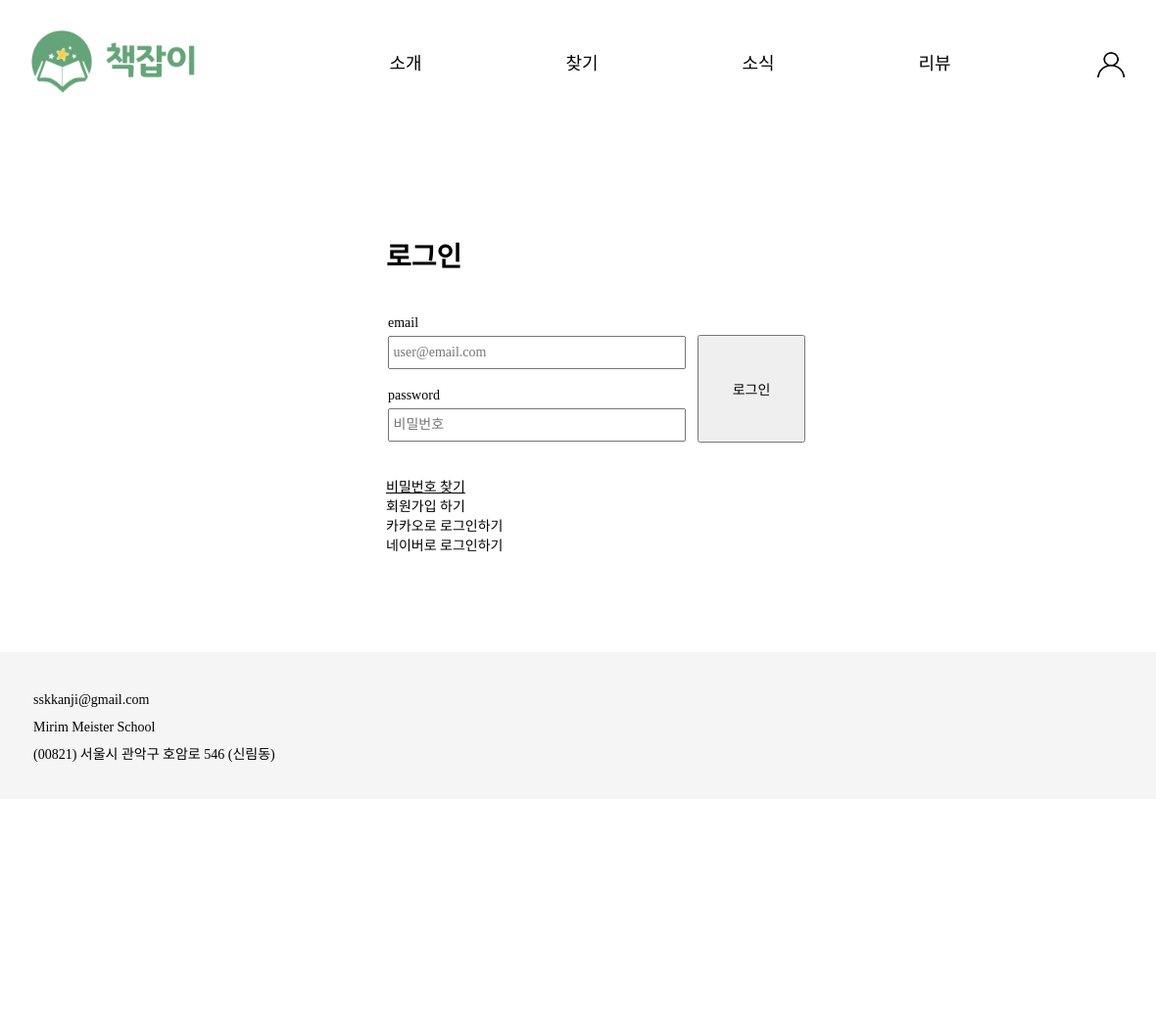
After one commit to sokkanji/book-assistant-web, a PHP site: page /login.html in a window 1520 px wide. The commit adds this page. Shown: the top 1056 px of the page at 98% size, without its empty margins (176-1356 px from the left). Run offline with PHP 8.4, Linux system fonts and the light colour scheme; some libraries are stand-ins or nearby versions; some web fonts are replaced.

Commit message:
login css

```diff
--- a/footer.html
+++ b/footer.html
@@ -1,8 +1,8 @@
 <div id="footer">
     <ul>
         <li>sskkanji@gmail.com</li>
-        <li style="line-height: 200%;">Mirim Meister School</li>
-        <li style="line-height: 200%;">(00821) 서울시 관악구 호암로 546 (신림동)</li>
+        <li>Mirim Meister School</li>
+        <li>(00821) 서울시 관악구 호암로 546 (신림동)</li>
     </ul>
     <img src="public\img\logo2_icon.png" id="logo2-img" alt="책잡이로고2"></img>
 </div>
--- a/header.html
+++ b/header.html
@@ -2,6 +2,7 @@
     <div class="menubar">
         <a href="#"><img src="public\img\logo_icon.png" id="logo-img" alt="책잡이"></img></a>
         <nav>
+            <div class="back_drop">
                 <ul class="dropdown">
                     <li class="mb01">
                         <a href="#">소개</a>
@@ -37,11 +38,11 @@
                             <li><a href="#">제보하기</a></li>
                         </ul>
                     </li>
-                <!-- <li class="mb01">
-                        <a href="#"><img src="img/login_icon.png" id="login-img" alt="로그인"></img></a>
-                    </li> -->
+                    <li class="mb01">
+                        <a href="login.html"><img src="public\img\login_icon.png" id="login-img" alt="로그인"></img></a>
+                    </li>
                 </ul>
-            <a href="#"><img src="public\img\login_icon.png" id="login-img" alt="로그인"></img></a>
+            </div>
         </nav>
 
     </div>
--- a/index.html
+++ b/index.html
@@ -15,8 +15,8 @@
 
 
     <!-- css style -->
-    <link rel="stylesheet" href="public\css\reset.css">
-    <link rel="stylesheet" href="public\css\header.css">
+    <link rel="stylesheet" href="public\css\reset.css?ver=1">
+    <link rel="stylesheet" href="public\css\header.css?ver=1">
     <link rel="stylesheet" href="public\css\contents.css">
     <link rel="stylesheet" href="public\css\footer.css">
     <link rel="stylesheet" href="fonts\font.css">
--- /dev/null
+++ b/login.html
@@ -0,0 +1,63 @@
+<!DOCTYPE html>
+<html>
+
+<head>
+    <title>책잡이</title>
+
+    <link rel="stylesheet" href="public\css\reset.css?ver=1">
+    <link rel="stylesheet" href="public\css\header.css?ver=1">
+    <link rel="stylesheet" href="public\css\login.css">
+    <link rel="stylesheet" href="public\css\footer.css?ver=1">
+    <link rel="stylesheet" href="fonts\font.css">
+
+
+    <script type="text/javascript" src="http://ajax.googleapis.com/ajax/libs/jquery/1.10.2/jquery.min.js"></script>
+    <script type="text/javascript" src="js/includeHtml.js"></script>
+    <script type="text/javascript">
+        function headerCompleted() {
+            $("#header").html();
+        }
+        function footerCompleted() {
+            $("#footer").html();
+        }
+    </script>
+
+    <head>
+
+    <body>
+        <include-html target="header.html" completed="headerCompleted"></include-html>
+
+        <div id="login">
+            <h1>로그인</h1>
+            <form method="post" action="login.php">
+                <table>
+                    <tr>
+                        <td>email</td>
+                    </tr>
+                    <tr>
+                        <td class="table_row">
+                            <input type="email" name="email" autocomplete="off" placeholder=" user@email.com"></td>
+                        <td rowspan="3"><input type="submit" id="login_btn" value="로그인"></td>
+                    </tr>
+                    <tr>
+                        <td>password</td>
+                    </tr>
+                    <tr>
+                        <td><input type="password" placeholder=" 비밀번호" id="pw"></td>
+                    </tr>
+                </table>
+            </form>
+
+            <a href="#" class="find_pw">비밀번호 찾기</a>
+
+            <div>회원가입 하기</div>
+            <div>카카오로 로그인하기</div>
+            <div>네이버로 로그인하기</div>
+        </div>
+
+        <include-html target="footer.html" completed="footerCompleted"></include-html>
+
+        <script>includeHtml();</script>
+    </body>
+
+</html>
--- a/public/css/header.css
+++ b/public/css/header.css
@@ -13,16 +13,13 @@
 }
 
 #header #login-img{
-    width: 35px;
-    height: 35px;
-    position: absolute;
-    top: 40px;
-    right: 195px;
+    width: 30px;
+    height: 30px;
 }
 
 #header .menubar .dropdown{
     width: 1000px;
-    height: 150px;
+    height: 165px;
     position: absolute;
     left: 500px;
     top: 50px;
--- /dev/null
+++ b/public/css/login.css
@@ -0,0 +1,35 @@
+#login{
+    max-width: 380px;
+    margin: 0 auto;
+    padding : 120px 0 100px 0;
+}
+
+#login #login_btn{
+   height: 110px;
+   width: 110px;
+}
+
+#login h1{
+    padding-bottom: 40px;
+}
+
+#login table{
+    padding : 0 0 30px 0;
+}
+
+#login table tr td{
+    padding : 0px 10px 2px 0;
+}
+
+#login table tr td input{
+    width: 300px;
+    height: 30px;
+}
+
+#login .find_pw{
+    text-decoration: underline;
+}
+
+#login .table_row{
+    padding-bottom: 15px;
+}
--- a/public/css/reset.css
+++ b/public/css/reset.css
@@ -13,7 +13,7 @@ a{
 }
 
 a:hover{
-    color: #390;
+    color: #65A478;
 }
 
 body, input, textarea, select, button, table {
@@ -42,7 +42,6 @@ ul, li, ol, dl, menu{
     list-style: none;
 }
 
-
 img, fieldset{
     border: 0;
 }
```
Also changed, not shown: php/login.php (added, +26 -0 lines), public/img/insta_icon.png (deleted). Lines whose indentation alone changed are shown as unchanged.
